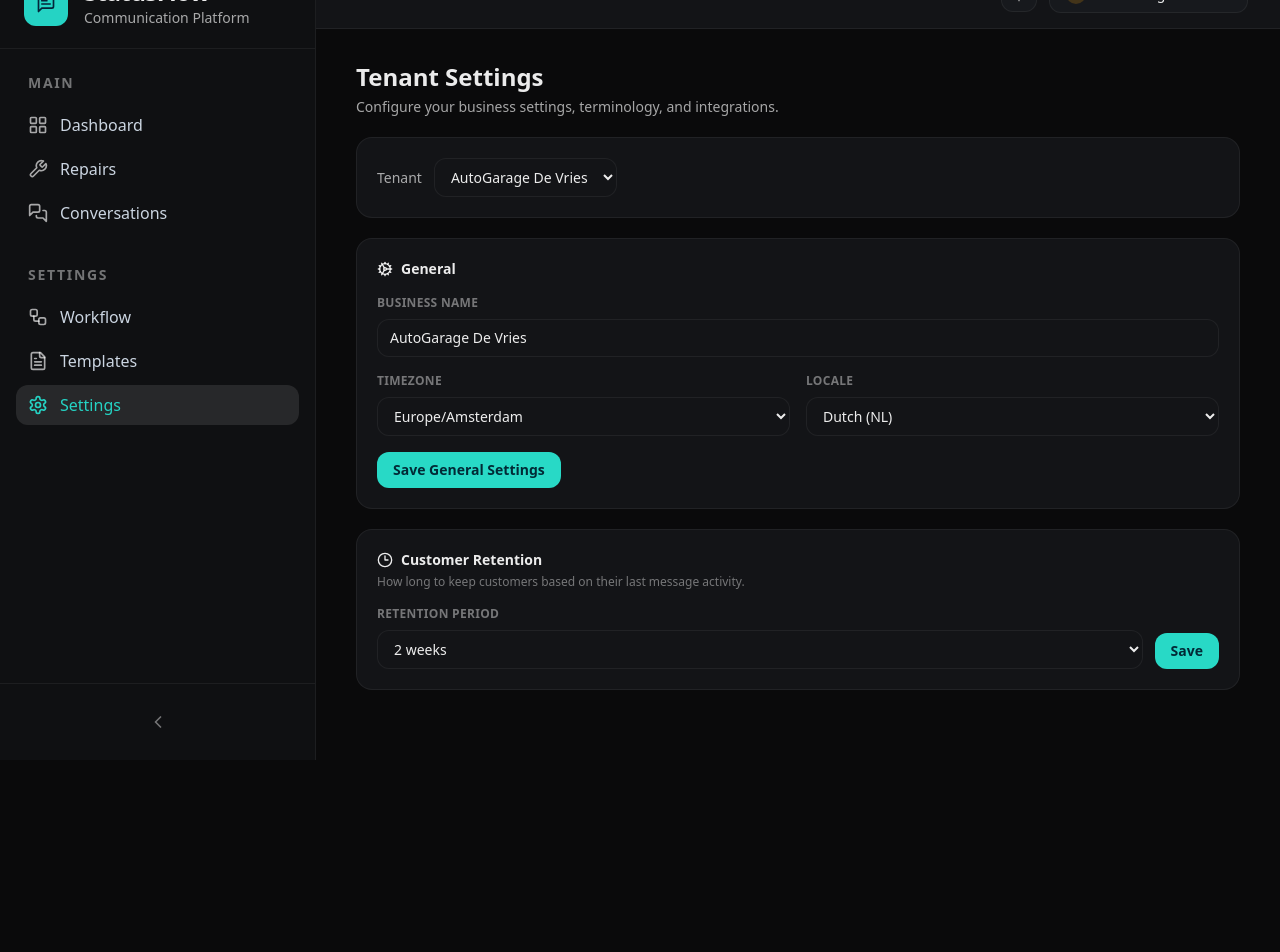
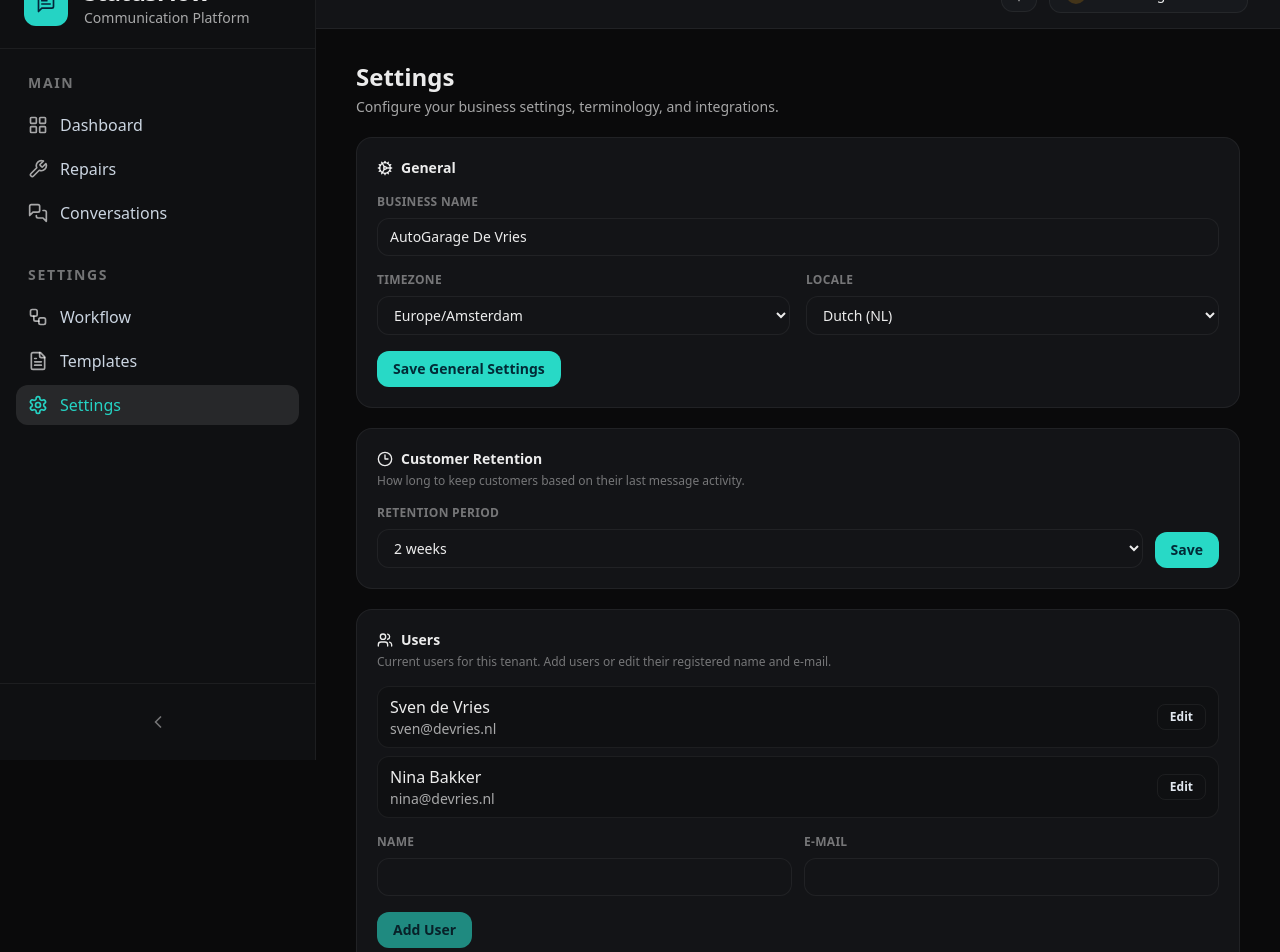
Before and after one commit to botexpertsnl/reparatie_melder_app, a Next.js app: page /customers in a window 1280 px wide. Shown: the part 40-992 px from the top of the page. Before the commit the page ends 800 px from the top, so only its background shows below. Built offline with nearby package versions, Linux system fonts and the light colour scheme.

Commit message:
Update tenant settings page title and user management section

```diff
--- a/app/(app)/customers/page.tsx
+++ b/app/(app)/customers/page.tsx
@@ -1,34 +1,28 @@
 "use client";
 
-import { useEffect, useMemo, useState } from "react";
-import { Cog, Clock3 } from "lucide-react";
-import { getImpersonatingTenant, isSuperAdmin } from "@/lib/impersonation-store";
+import { useEffect, useState } from "react";
+import { Cog, Clock3, Users } from "lucide-react";
+import { getImpersonatingTenant } from "@/lib/impersonation-store";
 import { defaultTenantSettings, readTenantSettings, writeTenantSettings, type TenantSettings } from "@/lib/tenant-settings-store";
+import { readTenantUsers, type TenantUser, writeTenantUsers } from "@/lib/tenant-users-store";
 
 const knownTenants = ["AutoGarage De Vries", "FixIt Phone Repair"];
 const retentionOptions = ["1 week", "2 weeks", "1 month", "3 months"];
 
 export default function CustomersPage() {
-  const [superAdmin, setSuperAdmin] = useState(false);
   const [tenantName, setTenantName] = useState(knownTenants[0]);
   const [values, setValues] = useState<TenantSettings>(defaultTenantSettings);
+  const [users, setUsers] = useState<TenantUser[]>([]);
+  const [editingUserId, setEditingUserId] = useState<string | null>(null);
+  const [userName, setUserName] = useState("");
+  const [userEmail, setUserEmail] = useState("");
 
   useEffect(() => {
     const activeTenant = getImpersonatingTenant() ?? knownTenants[0];
-    setSuperAdmin(isSuperAdmin());
     setTenantName(activeTenant);
     setValues(readTenantSettings(activeTenant, { ...defaultTenantSettings, businessName: activeTenant }));
+    setUsers(readTenantUsers(activeTenant));
   }, []);
-
-  const tenantOptions = useMemo(() => {
-    const all = new Set([...knownTenants, tenantName]);
-    return [...all];
-  }, [tenantName]);
-
-  const handleTenantChange = (name: string) => {
-    setTenantName(name);
-    setValues(readTenantSettings(name, { ...defaultTenantSettings, businessName: name }));
-  };
 
   const saveGeneral = () => {
     writeTenantSettings(tenantName, { ...values, businessName: values.businessName.trim() || tenantName });
@@ -38,21 +32,38 @@ export default function CustomersPage() {
     writeTenantSettings(tenantName, values);
   };
 
+  const resetUserForm = () => {
+    setEditingUserId(null);
+    setUserName("");
+    setUserEmail("");
+  };
+
+  const submitUser = () => {
+    const trimmedName = userName.trim();
+    const trimmedEmail = userEmail.trim();
+    if (!trimmedName || !trimmedEmail) return;
+
+    const updatedUsers = editingUserId
+      ? users.map((user) => (user.id === editingUserId ? { ...user, name: trimmedName, email: trimmedEmail } : user))
+      : [...users, { id: `u_${Date.now()}`, name: trimmedName, email: trimmedEmail }];
+
+    setUsers(updatedUsers);
+    writeTenantUsers(tenantName, updatedUsers);
+    resetUserForm();
+  };
+
+  const startEditUser = (user: TenantUser) => {
+    setEditingUserId(user.id);
+    setUserName(user.name);
+    setUserEmail(user.email);
+  };
+
   return (
     <div className="space-y-5">
       <div>
-        <h1 className="text-2xl font-semibold text-white">Tenant Settings</h1>
+        <h1 className="text-2xl font-semibold text-white">Settings</h1>
         <p className="mt-1 text-sm text-slate-400">Configure your business settings, terminology, and integrations.</p>
       </div>
-
-      {superAdmin ? (
-        <div className="card flex items-center gap-3">
-          <span className="text-sm text-slate-400">Tenant</span>
-          <select className="rounded-xl border border-[#253149] bg-[#0a111f] px-3 py-2 text-sm text-slate-200" value={tenantName} onChange={(event) => handleTenantChange(event.target.value)}>
-            {tenantOptions.map((tenant) => <option key={tenant}>{tenant}</option>)}
-          </select>
-        </div>
-      ) : null}
 
       <section className="card">
         <h2 className="flex items-center gap-2 text-sm font-semibold text-white"><Cog className="h-4 w-4" />General</h2>
@@ -93,6 +104,46 @@ export default function CustomersPage() {
           <button type="button" onClick={saveRetention} className="rounded-xl bg-[#28d9c6] px-4 py-2 text-sm font-semibold text-[#022a36]">Save</button>
         </div>
       </section>
+
+      <section className="card">
+        <h2 className="flex items-center gap-2 text-sm font-semibold text-white"><Users className="h-4 w-4" />Users</h2>
+        <p className="mt-1 text-xs text-slate-500">Current users for this tenant. Add users or edit their registered name and e-mail.</p>
+
+        <div className="mt-4 space-y-2">
+          {users.map((user) => (
+            <div key={user.id} className="flex items-center justify-between rounded-xl border border-[#253149] bg-[#0b1323] px-3 py-2">
+              <div>
+                <div className="font-medium text-white">{user.name}</div>
+                <div className="text-sm text-slate-400">{user.email}</div>
+              </div>
+              <button type="button" onClick={() => startEditUser(user)} className="rounded-lg border border-[#253149] px-3 py-1 text-xs font-semibold text-slate-200 hover:bg-[#152036]">
+                Edit
+              </button>
+            </div>
+          ))}
+        </div>
+
+        <div className="mt-4 grid gap-3 md:grid-cols-2">
+          <div>
+            <label className="mb-2 block text-xs font-semibold uppercase tracking-wide text-slate-500">Name</label>
+            <input className="w-full rounded-xl border border-[#253149] bg-[#0a111f] px-3 py-2 text-sm text-slate-200" value={userName} onChange={(event) => setUserName(event.target.value)} />
+          </div>
+          <div>
+            <label className="mb-2 block text-xs font-semibold uppercase tracking-wide text-slate-500">E-mail</label>
+            <input type="email" className="w-full rounded-xl border border-[#253149] bg-[#0a111f] px-3 py-2 text-sm text-slate-200" value={userEmail} onChange={(event) => setUserEmail(event.target.value)} />
+          </div>
+        </div>
+        <div className="mt-4 flex gap-2">
+          <button type="button" onClick={submitUser} disabled={!userName.trim() || !userEmail.trim()} className="rounded-xl bg-[#28d9c6] px-4 py-2 text-sm font-semibold text-[#022a36] disabled:cursor-not-allowed disabled:opacity-60">
+            {editingUserId ? "Save User" : "Add User"}
+          </button>
+          {editingUserId ? (
+            <button type="button" onClick={resetUserForm} className="rounded-xl border border-[#253149] px-4 py-2 text-sm font-semibold text-slate-200">
+              Cancel
+            </button>
+          ) : null}
+        </div>
+      </section>
     </div>
   );
 }
--- /dev/null
+++ b/lib/tenant-users-store.ts
@@ -0,0 +1,42 @@
+export type TenantUser = {
+  id: string;
+  name: string;
+  email: string;
+};
+
+const STORAGE_KEY = "statusflow.tenant-users";
+
+const defaultTenantUsers: Record<string, TenantUser[]> = {
+  "AutoGarage De Vries": [
+    { id: "u_1", name: "Sven de Vries", email: "sven@devries.nl" },
+    { id: "u_2", name: "Nina Bakker", email: "nina@devries.nl" }
+  ],
+  "FixIt Phone Repair": [{ id: "u_3", name: "Rik Jansen", email: "rik@fixit.nl" }]
+};
+
+function readAllTenantUsers() {
+  if (typeof window === "undefined") return {} as Record<string, TenantUser[]>;
+  try {
+    const raw = window.localStorage.getItem(STORAGE_KEY);
+    if (!raw) return {} as Record<string, TenantUser[]>;
+    const parsed = JSON.parse(raw) as Record<string, TenantUser[]>;
+    return parsed && typeof parsed === "object" ? parsed : {};
+  } catch {
+    return {} as Record<string, TenantUser[]>;
+  }
+}
+
+function writeAllTenantUsers(payload: Record<string, TenantUser[]>) {
+  if (typeof window === "undefined") return;
+  window.localStorage.setItem(STORAGE_KEY, JSON.stringify(payload));
+}
+
+export function readTenantUsers(tenantName: string) {
+  const all = readAllTenantUsers();
+  return all[tenantName] ?? defaultTenantUsers[tenantName] ?? [];
+}
+
+export function writeTenantUsers(tenantName: string, users: TenantUser[]) {
+  const all = readAllTenantUsers();
+  writeAllTenantUsers({ ...all, [tenantName]: users });
+}
```
